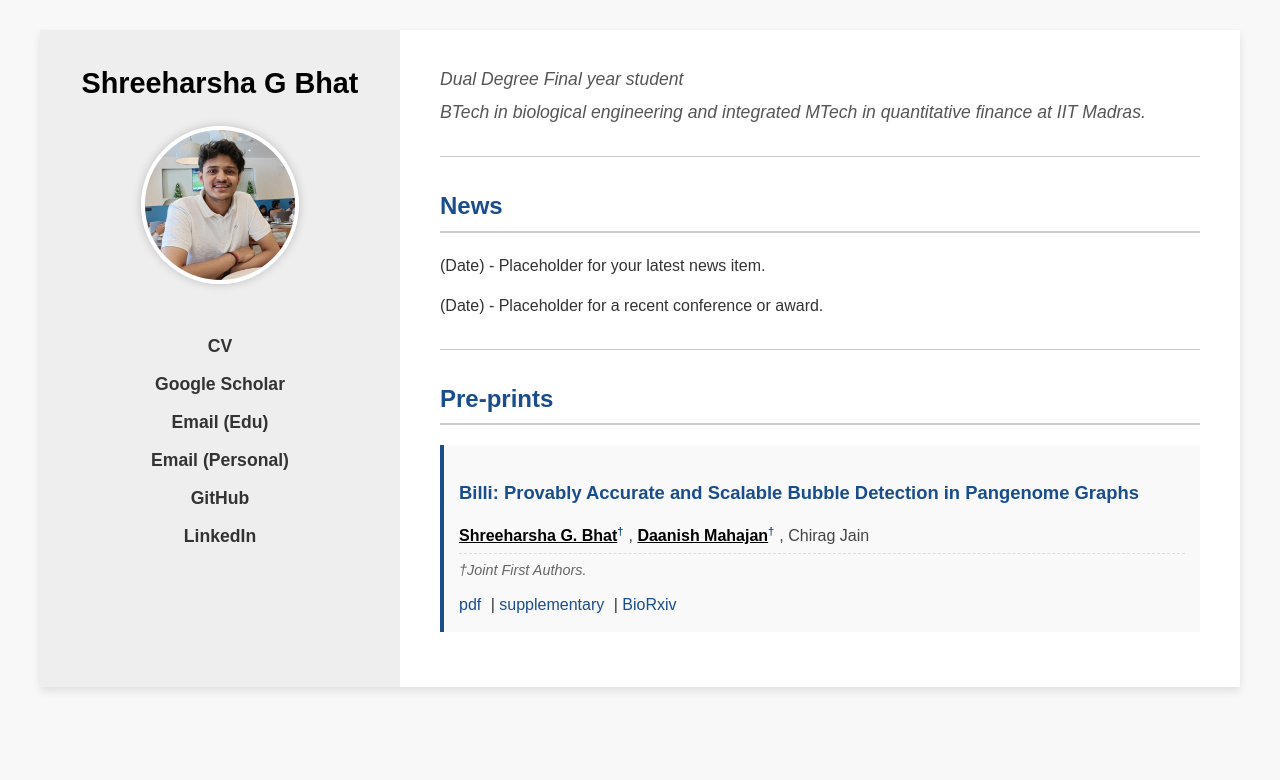
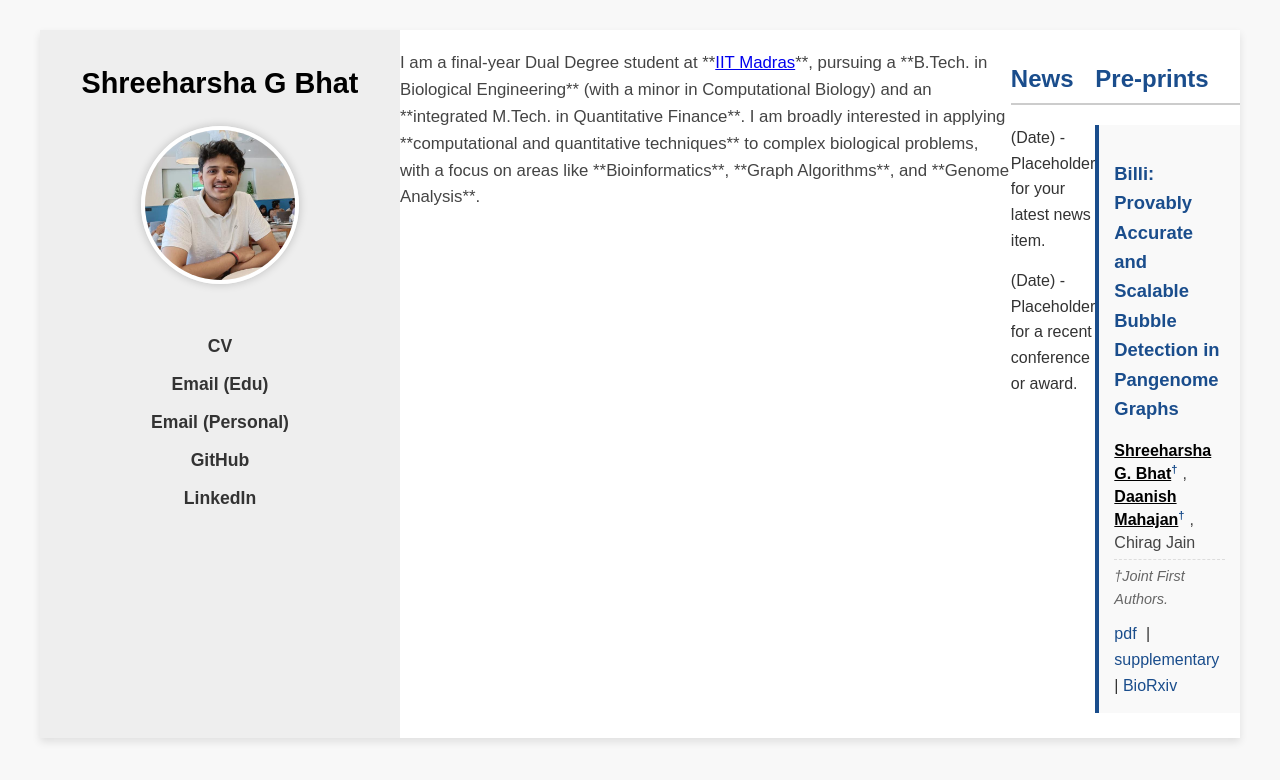
Before and after one commit to Shreeharsha-BE21B037/Shreeharsha-BE21B037.github.io, a plain HTML site: page index.html in a window 1280 px wide. Drawn offline with Linux system fonts and the light colour scheme.

Commit message:
Update index.html

```diff
--- a/index.html
+++ b/index.html
@@ -20,7 +20,7 @@
 
             <nav class="links">
                 <p><a href="assets/cv.pdf" target="_blank">CV</a></p>
-                <p><a href="#" target="_blank">Google Scholar</a></p>
+                <!-- <p><a href="#" target="_blank">Google Scholar</a></p>  -->
                 <p><a href="mailto:be21b037@smail.iitm.ac.in">Email (Edu)</a></p>
                 <p><a href="mailto:shreeharshagbhat@gmail.com">Email (Personal)</a></p>
                 <p><a href="https://github.com/Shreeharsha-BE21B037" target="_blank">GitHub</a></p>
@@ -28,15 +28,15 @@
                 </nav>
         </div>
 
-        <div class="content">
+        <div class="header-content">
 
-            <div class="header-content">
-                <p class="title-desc">Dual Degree Final year student</p>
-                <p class="title-desc">BTech in biological engineering and integrated MTech in quantitative finance at IIT Madras.</p>
-
-                <p class="bio">
-                    </p>
-            </div>
+            <!-- <p class="title-desc">Dual Degree Final year student</p>
+            <p class="title-desc">BTech in biological engineering and integrated MTech in quantitative finance at IIT Madras.</p>
+             -->
+            <p class="bio">
+                I am a final-year Dual Degree student at **<a href="https://www.iitm.ac.in/" target="_blank">IIT Madras</a>**, pursuing a **B.Tech. in Biological Engineering** (with a minor in Computational Biology) and an **integrated M.Tech. in Quantitative Finance**. I am broadly interested in applying **computational and quantitative techniques** to complex biological problems, with a focus on areas like **Bioinformatics**, **Graph Algorithms**, and **Genome Analysis**.
+            </p>
+        </div>
 
             <hr>
 
```
